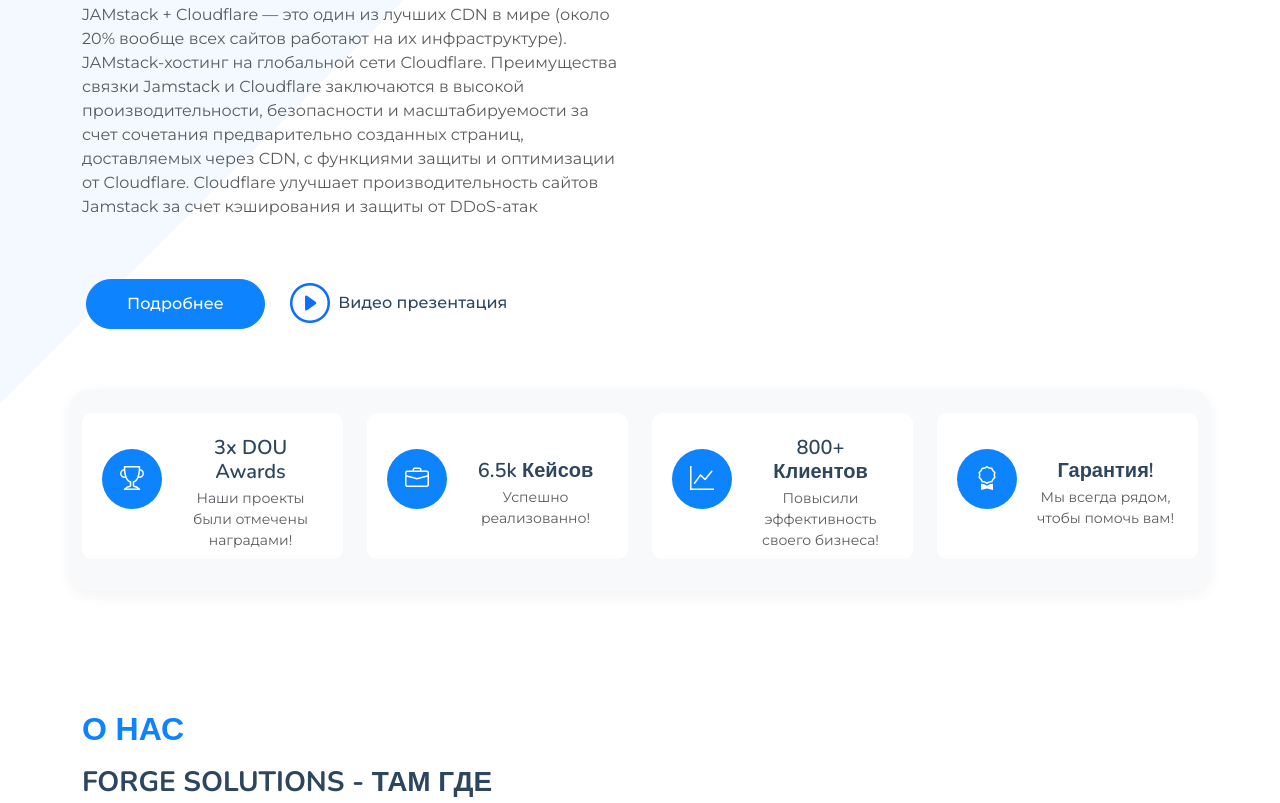
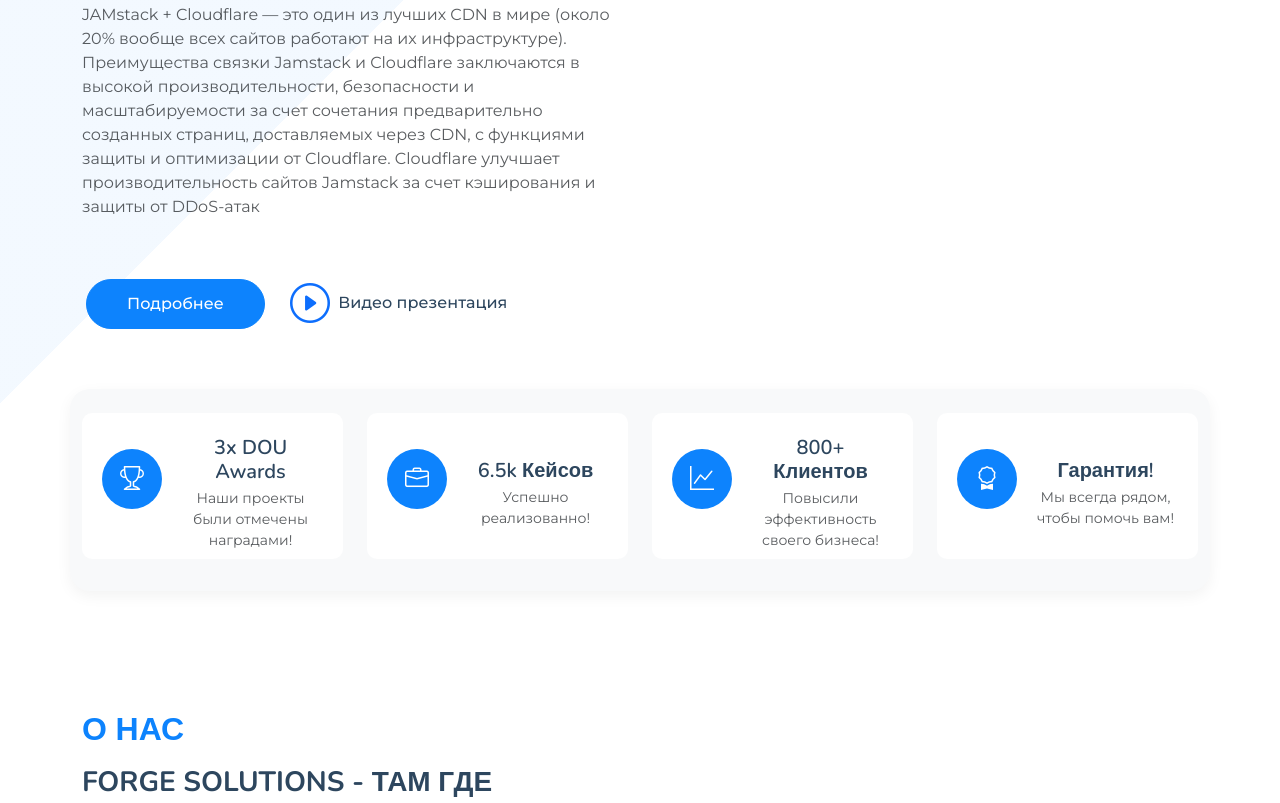
Before and after one commit to itcomdevops/it-agency, a website: page index.html in a window 1280 px wide. Shown: the part 1124-1927 px from the top of the page. Drawn offline with nearby package versions, Linux system fonts and the light colour scheme.

Commit message:
888888888888888

```diff
--- a/index.html
+++ b/index.html
@@ -102,7 +102,7 @@
                 </h1>
 
                 <p class="mb-4 mb-md-5 text-muted font-weight-bold">
-                  JAMstack + Cloudflare — это один из лучших CDN в мире (около 20% вообще всех сайтов работают на их инфраструктуре). JAMstack-хостинг на глобальной сети Cloudflare. Преимущества связки Jamstack и Cloudflare заключаются в высокой производительности, безопасности и масштабируемости за счет сочетания предварительно созданных страниц, доставляемых через CDN, с функциями защиты и оптимизации от Cloudflare. Cloudflare улучшает производительность сайтов Jamstack за счет кэширования и защиты от DDoS-атак
+                  JAMstack + Cloudflare — это один из лучших CDN в мире (около 20% вообще всех сайтов работают на их инфраструктуре). Преимущества связки Jamstack и Cloudflare заключаются в высокой производительности, безопасности и масштабируемости за счет сочетания предварительно созданных страниц, доставляемых через CDN, с функциями защиты и оптимизации от Cloudflare. Cloudflare улучшает производительность сайтов Jamstack за счет кэширования и защиты от DDoS-атак
                 </p>
 
                 <div class="hero-buttons">
```
